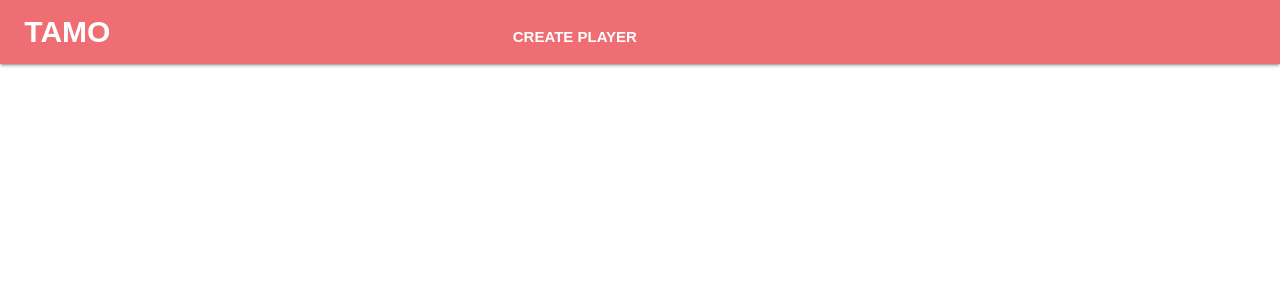
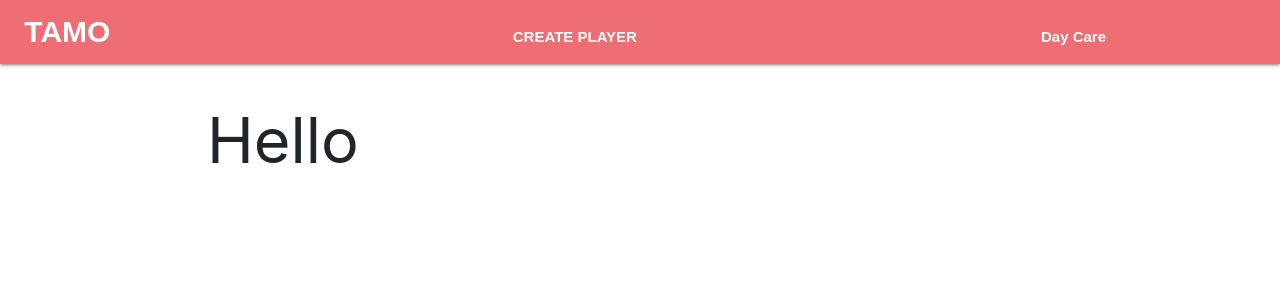
Before and after one commit to nehamalhotra23/React-Tamo, a React app: page / in a window 1280 px wide. Shown: the top 300 px of the page. Built offline with nearby package versions, Linux system fonts and the light colour scheme.

Commit message:
Add new routes and components

```diff
--- a/src/components/App.jsx
+++ b/src/components/App.jsx
@@ -2,7 +2,8 @@ import React from 'react';
 import { Switch, Route } from 'react-router-dom';
 import Navbar from './Navbar';
 import NewTamoform from "./NewTamoform";
-
+import Home from './Home';
+import TamoControl from './TamoControl';
 function App() {
 
 
@@ -12,8 +13,9 @@ function App() {
 
             <div className='container'>
                 <Switch>
-                    <Route exact path=' /' ></Route>
+                    <Route exact path='/' component={Home} ></Route>
                     <Route path='/NewTamoform' component={NewTamoform}></Route>
+                    <Route path='/TamoControl' component={TamoControl}></Route>
                 </Switch>
             </div>
         </div>
--- /dev/null
+++ b/src/components/Home.jsx
@@ -0,0 +1,11 @@
+import React from 'react';
+
+function Home(){
+    return(
+        <div>
+            <h1>Hello</h1>
+        </div>
+    );
+}
+
+export default Home;
--- a/src/components/Navbar.jsx
+++ b/src/components/Navbar.jsx
@@ -53,6 +53,7 @@ function Navbar() {
           <div style={navDiv}>
             <Link to="/" style={logo}>TAMO </Link>
             <Link to="/NewTamoform" style={modelX}>CREATE PLAYER</Link>
+            <Link to="/TamoControl" style={modelX}>Day Care</Link>
           </div>
         </nav>
       </div>
--- /dev/null
+++ b/src/components/TamoControl.jsx
@@ -0,0 +1,12 @@
+import React from 'react';
+
+
+function TamoControl(){
+    return (
+        <div>
+            <h1>Welcome to day care!</h1>
+        </div>
+    );
+}
+
+export default TamoControl;
```
Also changed, not shown: src/components/Tamo.jsx (added, +25 -0 lines), src/components/TamoButtons.jsx (added, +14 -0 lines).
